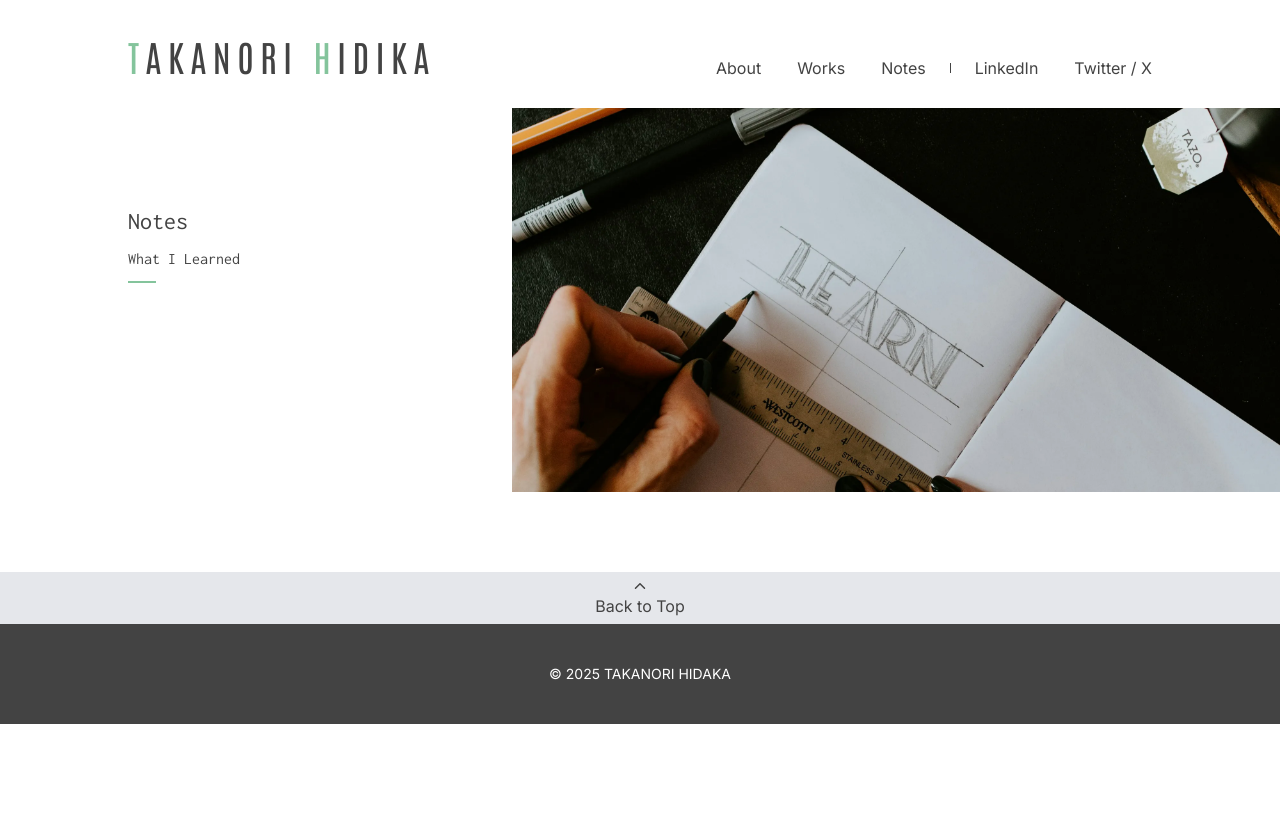
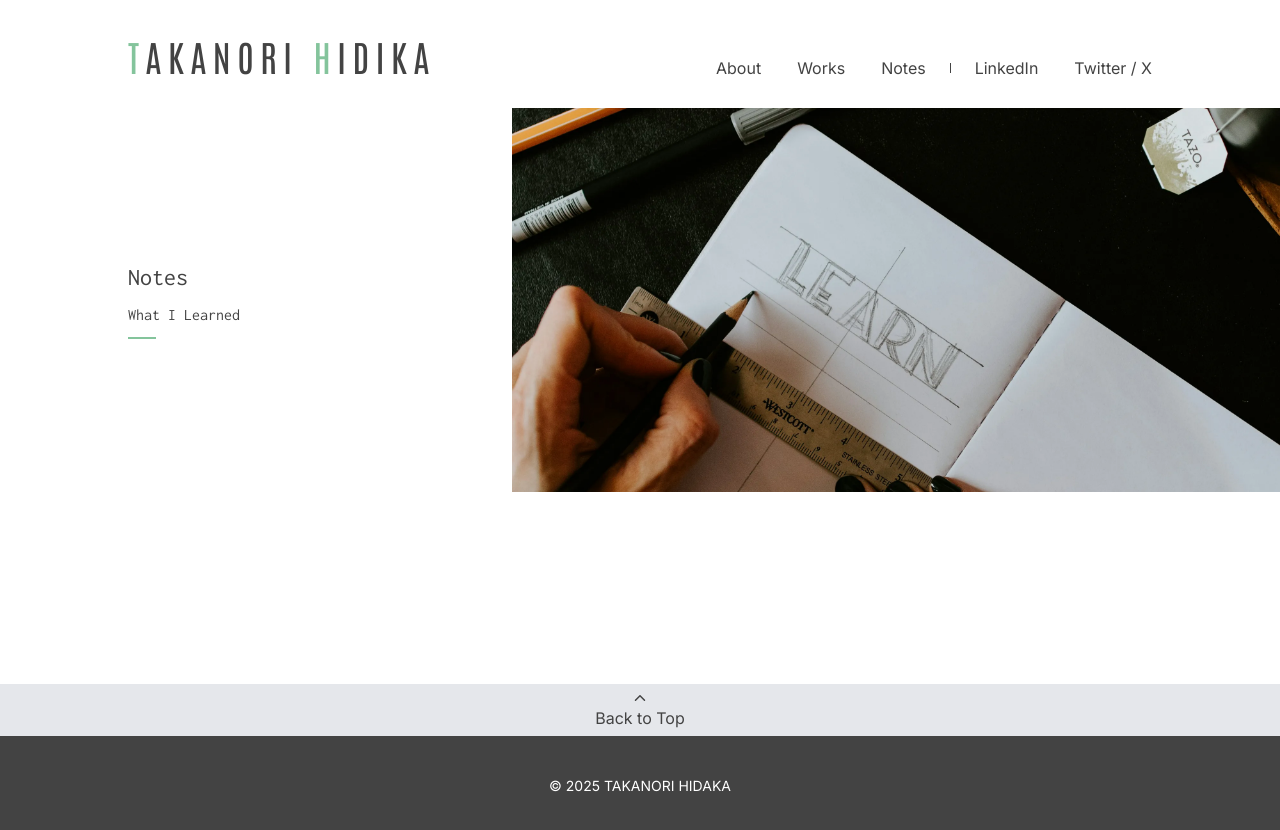
Before and after one commit to hidaka88jp/portfolio--personal-site, a Next.js app: page /notes in a window 1280 px wide. Shown: the top 830 px of the page. Before the commit the page ends 800 px from the top, so only its background shows below. Built offline with nearby package versions, Linux system fonts and the light colour scheme.

Commit message:
feat: Add layout skeleton for Notes list section with category and article grid

```diff
--- a/src/app/notes/page.tsx
+++ b/src/app/notes/page.tsx
@@ -2,6 +2,7 @@ import Image from 'next/image';
 
 export default function NotesPage() {
   return (
+    <>
       <section className='relative mb-12 w-full sm:mb-20 sm:h-96'>
         <div className='relative mb-10 h-52 w-full sm:absolute sm:top-0 sm:right-0 sm:mb-0 sm:block sm:h-full sm:w-3/5'>
           <Image
@@ -13,7 +14,7 @@ export default function NotesPage() {
             sizes='(max-width: 768px) 100vw, 60vw'
           />
         </div>
-      <div className='h-full px-4 pb-16 sm:px-8 sm:pb-28'>
+        <div className='h-full px-4 sm:px-8'>
           <div className='mx-auto h-full w-full max-w-94 sm:max-w-5xl'>
             <div className='flex h-full flex-col items-center gap-2.5 sm:items-start sm:justify-center'>
               <h1 className='font-inconsolata text-2xl'>Notes</h1>
@@ -23,5 +24,16 @@ export default function NotesPage() {
           </div>
         </div>
       </section>
+      <section>
+        <div className='px-4 pb-16 sm:px-8 sm:pb-28'>
+          <div className='mx-auto w-full max-w-94 sm:max-w-5xl'>
+            <div className='grid grid-cols-1 gap-5 sm:grid-cols-4'>
+              <div className='bg-amber-900 sm:order-2 sm:col-span-3'></div>
+              <div className='sm:order-1 sm:col-span-1'></div>
+            </div>
+          </div>
+        </div>
+      </section>
+    </>
   );
 }
```
Lines whose indentation alone changed are shown as unchanged.
